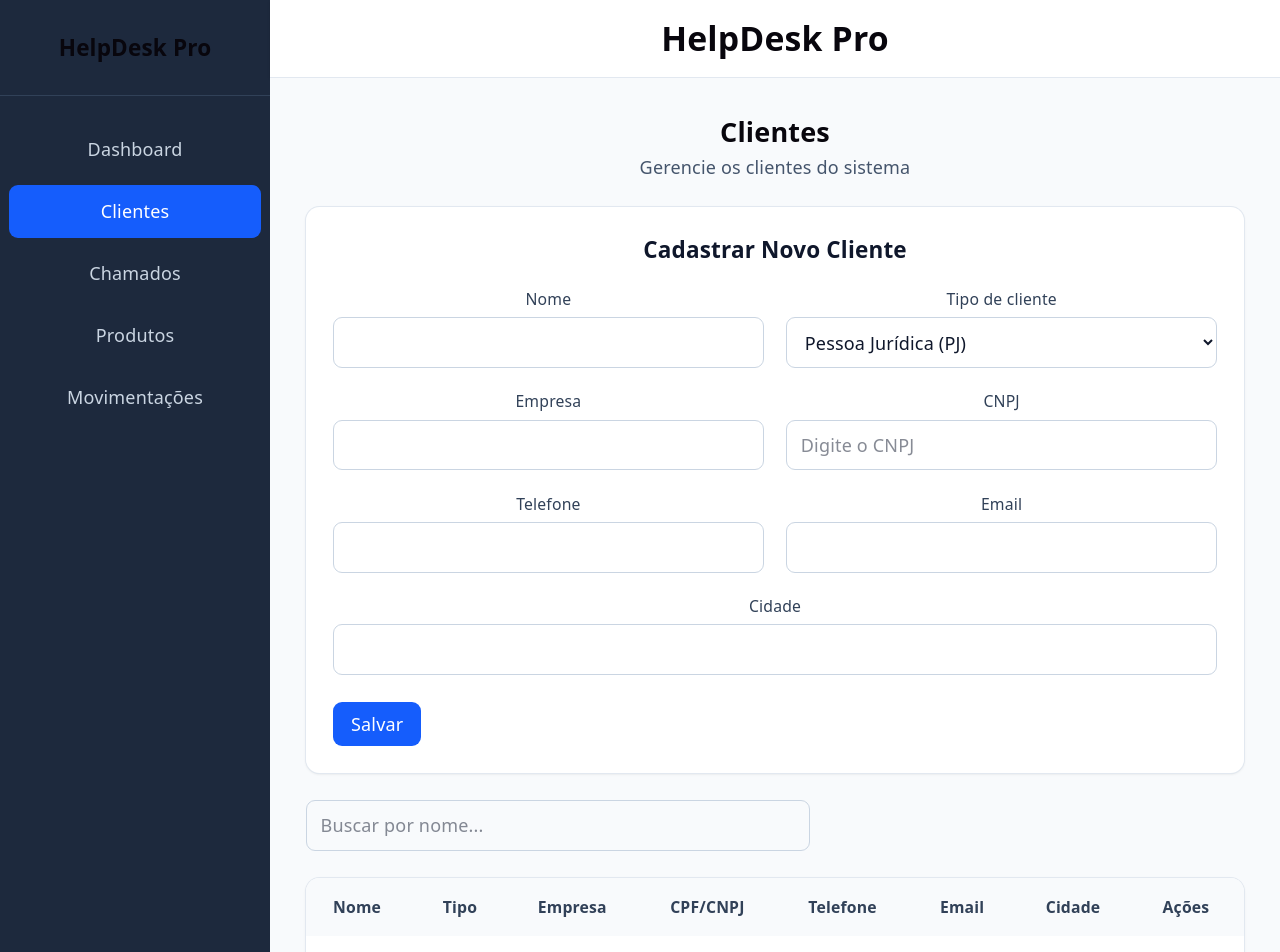
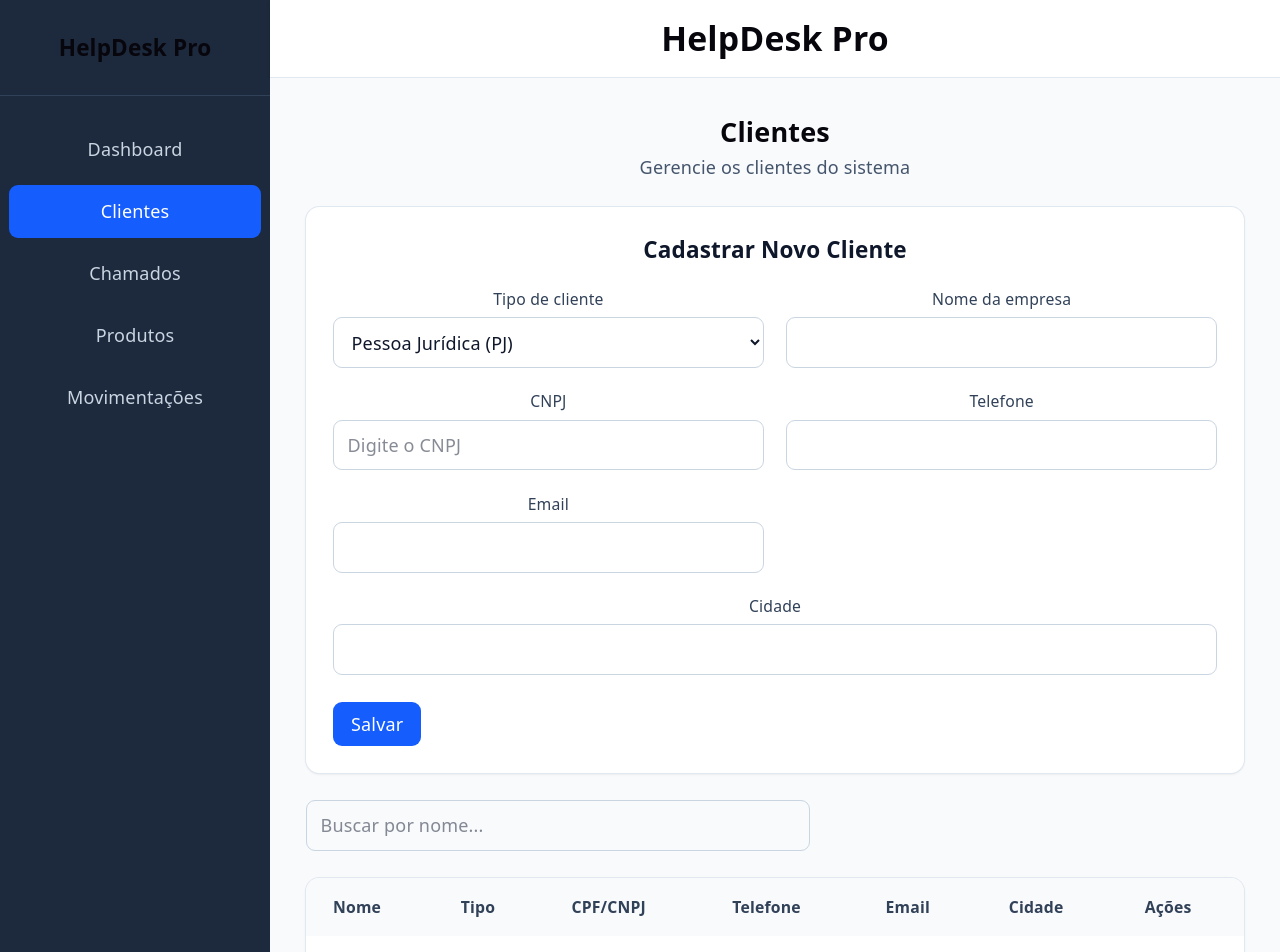
Before and after one commit to danieldosantos/HelpDesk-Pro, a React (Vite) app: page /clientes in a window 1280 px wide. Shown: the top 952 px of the page. Built offline with nearby package versions, Linux system fonts and the light colour scheme.

Commit message:
Ajusta cadastro de cliente para PF/PJ

```diff
--- a/pages/Chamados.tsx
+++ b/pages/Chamados.tsx
@@ -28,7 +28,8 @@ const Chamados = () => {
 
   const getClienteNome = (clienteId: string) => {
     const cliente = clientes.find(c => c.id === clienteId);
-    return cliente ? cliente.nome : 'Cliente não encontrado';
+    if (!cliente) return 'Cliente não encontrado';
+    return cliente.tipoCliente === 'PJ' ? cliente.empresa : cliente.nome;
   };
 
   const showMessage = (type: 'success' | 'error', text: string) => {
@@ -115,7 +116,7 @@ const Chamados = () => {
               <option value="">Selecione um cliente</option>
               {clientes.map(cliente => (
                 <option key={cliente.id} value={cliente.id}>
-                  {cliente.nome} - {cliente.empresa}
+                  {cliente.tipoCliente === 'PJ' ? cliente.empresa : cliente.nome}
                 </option>
               ))}
             </select>
--- a/pages/Clientes.tsx
+++ b/pages/Clientes.tsx
@@ -25,12 +25,14 @@ const Clientes = () => {
   const [loading, setLoading] = useState(false);
   const [message, setMessage] = useState<{ type: 'success' | 'error'; text: string } | null>(null);
 
-  const filteredClientes = clientes.filter(cliente =>
-    cliente.nome.toLowerCase().includes(searchTerm.toLowerCase())
-  );
+  const filteredClientes = clientes.filter(cliente => {
+    const clienteNome = cliente.tipoCliente === 'PJ' ? cliente.empresa : cliente.nome;
+    return clienteNome.toLowerCase().includes(searchTerm.toLowerCase());
+  });
 
   const documentoLabel = formData.tipoCliente === 'PF' ? 'CPF' : 'CNPJ';
   const documentoPlaceholder = formData.tipoCliente === 'PF' ? 'Digite o CPF' : 'Digite o CNPJ';
+  const nomeLabel = formData.tipoCliente === 'PF' ? 'Nome' : 'Nome da empresa';
 
   const showMessage = (type: 'success' | 'error', text: string) => {
     setMessage({ type, text });
@@ -40,13 +42,20 @@ const Clientes = () => {
   const handleSubmit = async (event: FormEvent<HTMLFormElement>) => {
     event.preventDefault();
     setLoading(true);
+
+    const cleanedFormData = {
+      ...formData,
+      nome: formData.tipoCliente === 'PF' ? formData.nome : '',
+      empresa: formData.tipoCliente === 'PJ' ? formData.empresa : '',
+    };
+
     try {
       if (editingCliente) {
-        updateCliente(editingCliente.id, formData);
+        updateCliente(editingCliente.id, cleanedFormData);
         showMessage('success', 'Cliente atualizado com sucesso!');
         setEditingCliente(null);
       } else {
-        addCliente(formData);
+        addCliente(cleanedFormData);
         showMessage('success', 'Cliente cadastrado com sucesso!');
       }
       setFormData(initialFormData);
@@ -82,6 +91,19 @@ const Clientes = () => {
     setFormData(initialFormData);
   };
 
+  const handleTipoClienteChange = (tipoCliente: 'PF' | 'PJ') => {
+    setFormData((prevFormData) => ({
+      ...prevFormData,
+      tipoCliente,
+      nome: tipoCliente === 'PJ' ? '' : prevFormData.nome,
+      empresa: tipoCliente === 'PF' ? '' : prevFormData.empresa,
+    }));
+  };
+
+  const getNomeExibicao = (cliente: Cliente) => {
+    return cliente.tipoCliente === 'PJ' ? cliente.empresa : cliente.nome;
+  };
+
   return (
     <div className="space-y-6">
       <div className="space-y-1">
@@ -100,32 +122,37 @@ const Clientes = () => {
           {editingCliente ? 'Editar Cliente' : 'Cadastrar Novo Cliente'}
         </h3>
         <form onSubmit={handleSubmit} className="grid grid-cols-1 gap-5 md:grid-cols-2">
-          <Input
-            label="Nome"
-            type="text"
-            value={formData.nome}
-            onChange={(e) => setFormData({ ...formData, nome: e.target.value })}
-            required
-          />
           <div>
             <label className="mb-1.5 block text-sm font-medium text-slate-700">Tipo de cliente</label>
             <select
               className="w-full rounded-lg border border-slate-300 px-3 py-2.5 focus:border-blue-500 focus:ring-blue-500"
               value={formData.tipoCliente}
-              onChange={(e) => setFormData({ ...formData, tipoCliente: e.target.value as 'PF' | 'PJ' })}
+              onChange={(e) => handleTipoClienteChange(e.target.value as 'PF' | 'PJ')}
               required
             >
               <option value="PJ">Pessoa Jurídica (PJ)</option>
               <option value="PF">Pessoa Física (PF)</option>
             </select>
           </div>
+
+          {formData.tipoCliente === 'PF' ? (
             <Input
-            label="Empresa"
+              label={nomeLabel}
+              type="text"
+              value={formData.nome}
+              onChange={(e) => setFormData({ ...formData, nome: e.target.value })}
+              required
+            />
+          ) : (
+            <Input
+              label={nomeLabel}
               type="text"
               value={formData.empresa}
               onChange={(e) => setFormData({ ...formData, empresa: e.target.value })}
               required
             />
+          )}
+
           <Input
             label={documentoLabel}
             type="text"
@@ -181,12 +208,11 @@ const Clientes = () => {
         </div>
       </div>
 
-      <Table headers={['Nome', 'Tipo', 'Empresa', 'CPF/CNPJ', 'Telefone', 'Email', 'Cidade', 'Ações']}>
+      <Table headers={['Nome', 'Tipo', 'CPF/CNPJ', 'Telefone', 'Email', 'Cidade', 'Ações']}>
         {filteredClientes.map((cliente) => (
           <tr key={cliente.id} className="border-t border-slate-200 hover:bg-slate-50 transition-colors">
-            <td className="px-6 py-4 text-sm text-slate-900">{cliente.nome}</td>
+            <td className="px-6 py-4 text-sm text-slate-900">{getNomeExibicao(cliente)}</td>
             <td className="px-6 py-4 text-sm text-slate-900">{cliente.tipoCliente}</td>
-            <td className="px-6 py-4 text-sm text-slate-900">{cliente.empresa}</td>
             <td className="px-6 py-4 text-sm text-slate-900">{cliente.documento}</td>
             <td className="px-6 py-4 text-sm text-slate-900">{cliente.telefone}</td>
             <td className="px-6 py-4 text-sm text-slate-900">{cliente.email}</td>
@@ -203,7 +229,7 @@ const Clientes = () => {
         ))}
         {filteredClientes.length === 0 && (
           <tr>
-            <td colSpan={8} className="px-6 py-12 text-center text-slate-500">
+            <td colSpan={7} className="px-6 py-12 text-center text-slate-500">
               Nenhum cliente encontrado.
             </td>
           </tr>
```
Lines whose indentation alone changed are shown as unchanged.
